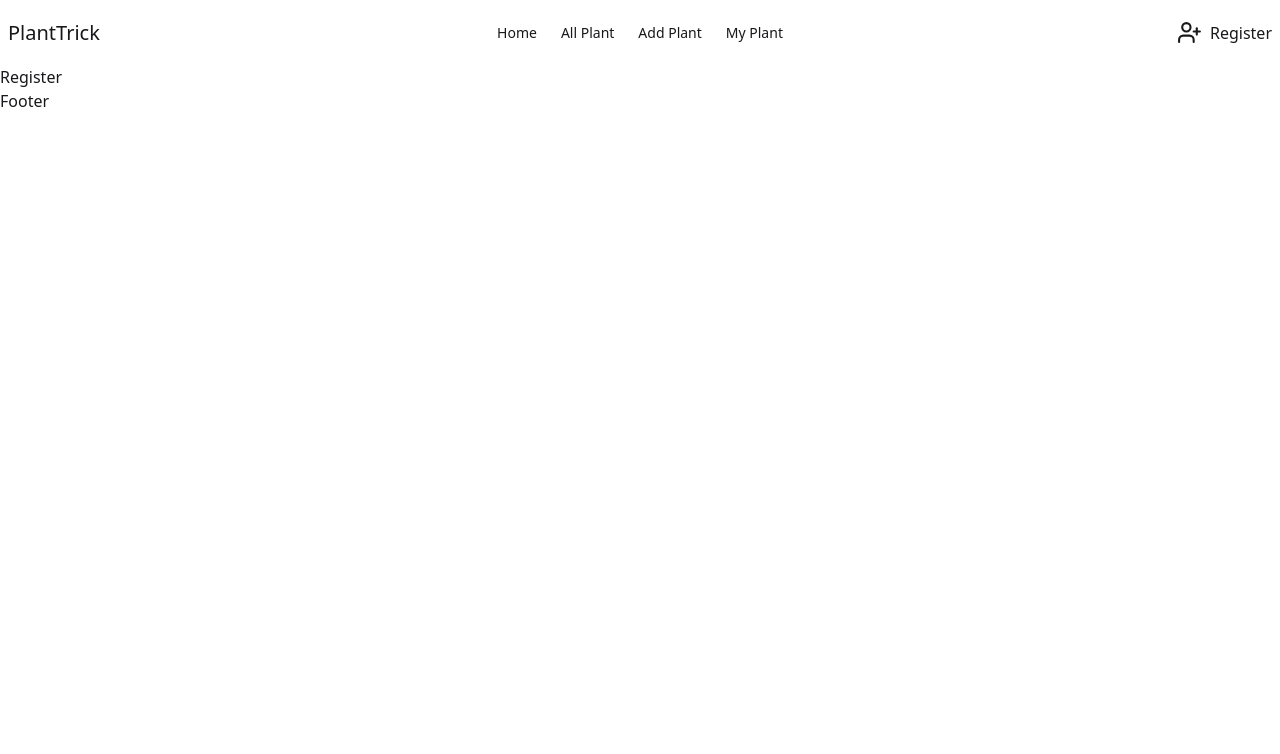
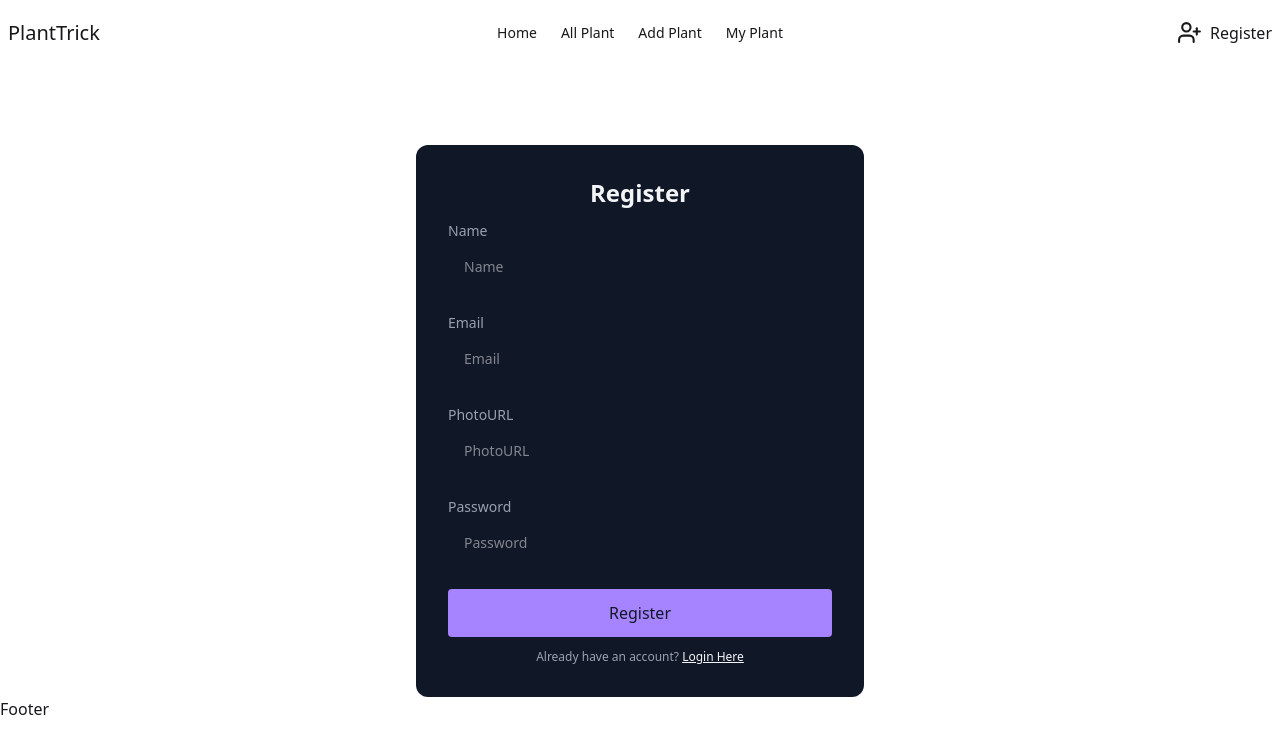
Before and after one commit to sajjadsajux/planttick, a React (Vite) app: page /register in a window 1280 px wide. Shown: the top 754 px of the page. Built offline with nearby package versions, Linux system fonts and the light colour scheme.

Commit message:
Added Register Page

```diff
--- a/src/Components/Register.jsx
+++ b/src/Components/Register.jsx
@@ -1,9 +1,47 @@
 import React from "react";
+import { FcGoogle } from "react-icons/fc";
+import { Link } from "react-router";
 
 const Register = () => {
+  const handleRegister = (e) => {
+    e.preventDefault();
+  };
   return (
     <div>
-      <h2>Register</h2>
+      <div className="w-full max-w-md p-8 space-y-3 rounded-xl bg-gray-900 text-gray-100 mx-auto lg:mt-20">
+        <h1 className="text-2xl font-bold text-center">Register</h1>
+        <form className="space-y-6" onSubmit={handleRegister}>
+          {/* name */}
+          <div className="space-y-1 text-sm">
+            <label className="block text-gray-400">Name</label>
+            <input type="text" name="name" placeholder="Name" className="w-full px-4 py-3 rounded-md border-gray-700 bg-gray-900 text-gray-100 " />
+          </div>
+          {/* email */}
+          <div className="space-y-1 text-sm">
+            <label className="block text-gray-400">Email</label>
+            <input type="email" name="email" placeholder="Email" className="w-full px-4 py-3 rounded-md border-gray-700 bg-gray-900 text-gray-100 " />
+          </div>
+          {/* photourl */}
+          <div className="space-y-1 text-sm">
+            <label className="block text-gray-400">PhotoURL</label>
+            <input type="url" name="photo" placeholder="PhotoURL" className="w-full px-4 py-3 rounded-md border-gray-700 bg-gray-900 text-gray-100 " />
+          </div>
+          {/* Pass */}
+          <div className="space-y-1 text-sm">
+            <label className="block text-gray-400">Password</label>
+            <input type="password" name="password" placeholder="Password" className="w-full px-4 py-3 rounded-md border-gray-700 bg-gray-900 text-gray-100 " />
+          </div>
+          <button type="submit" className="block w-full p-3 text-center rounded-sm text-gray-900 bg-violet-400">
+            Register
+          </button>
+        </form>
+        <p className="text-xs text-center sm:px-6 text-gray-400">
+          Already have an account?{" "}
+          <Link to="/login" className="underline text-gray-100">
+            Login Here
+          </Link>
+        </p>
+      </div>
     </div>
   );
 };
```
